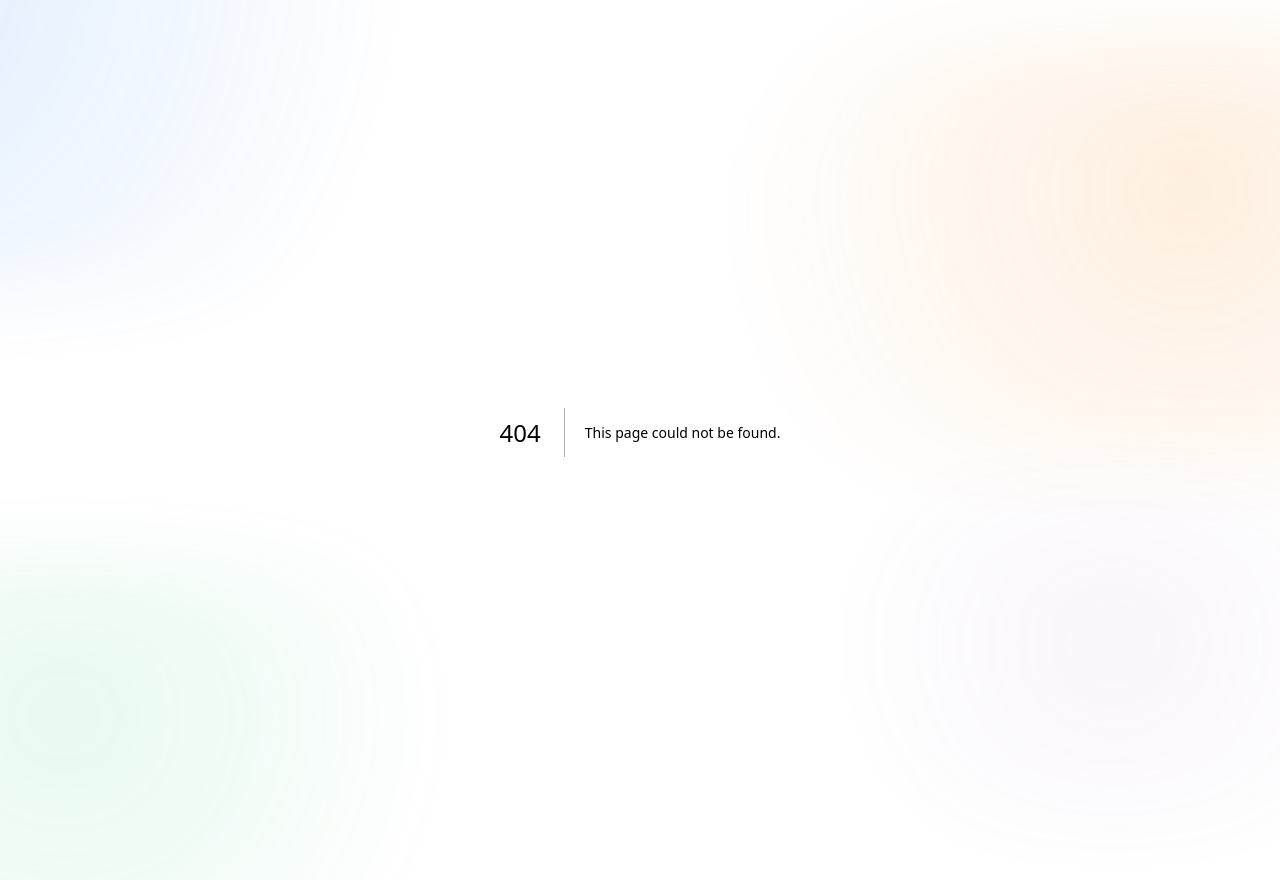
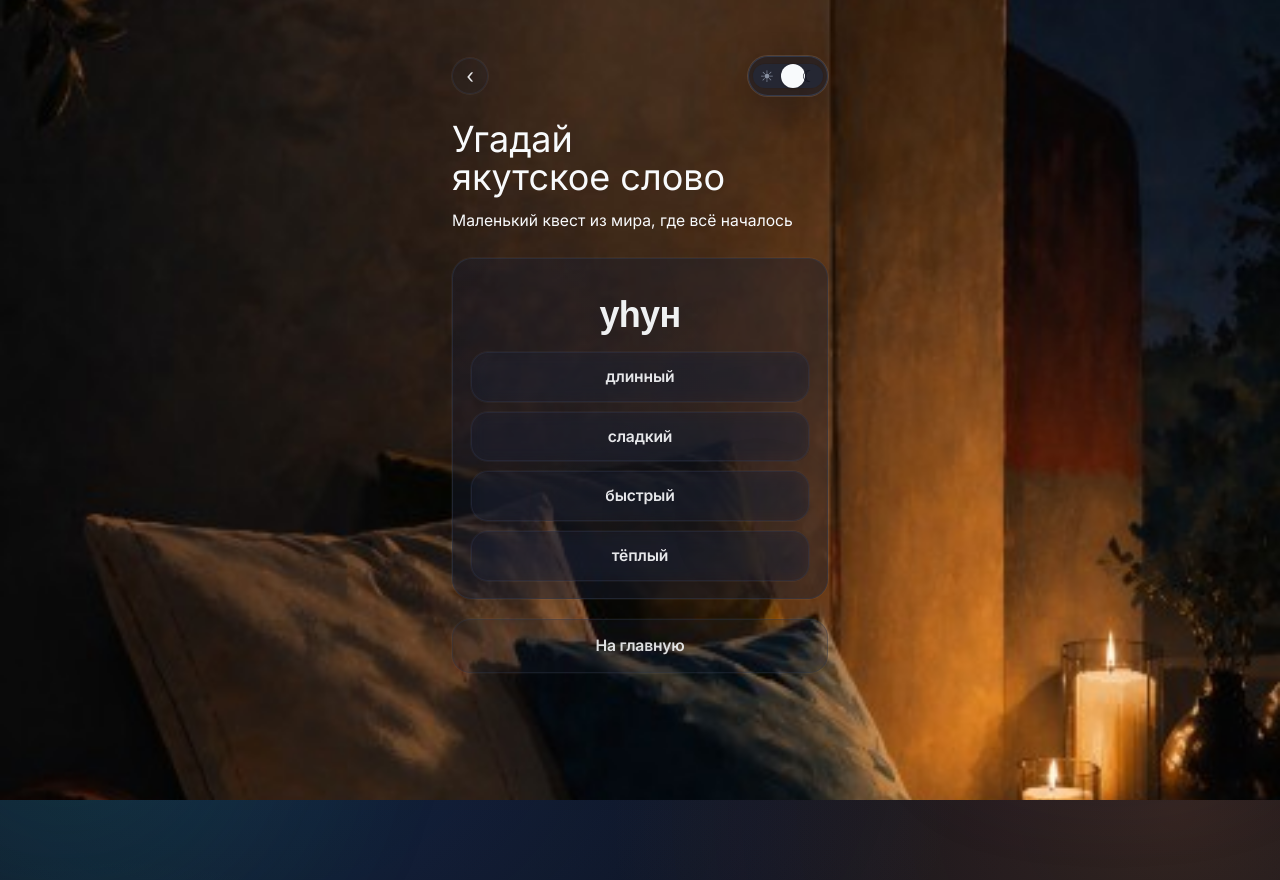
Before and after one commit to m05v08-gif/Nikitabirthday, a Next.js app: page /yakut-quest in a window 1280 px wide. Before the commit this address had no page. Built offline with nearby package versions, Linux system fonts and the light colour scheme.

Commit message:
Move Yakut quest to separate page

```diff
--- /dev/null
+++ b/src/app/yakut-quest/page.tsx
@@ -0,0 +1,67 @@
+"use client";
+
+import Link from "next/link";
+import { ThemeToggle } from "@/components/theme-toggle";
+import { YakutWordQuest } from "@/components/yakut-word-quest";
+
+export default function YakutQuestPage() {
+  return (
+    <main className="yakut-quest-page relative min-h-[100dvh] w-full overflow-hidden">
+      {/* Background: align with Stories/Ideas fixed full-screen treatment */}
+      <div
+        aria-hidden="true"
+        className="pointer-events-none fixed inset-0 z-[5] h-[100vh] min-h-[100dvh] w-screen"
+      >
+        <div className="h-full w-full bg-[image:var(--home-artwork)] bg-cover bg-center bg-no-repeat opacity-100 [filter:brightness(var(--home-bg-brightness))]" />
+        <div className="absolute left-0 top-0 h-[46dvh] w-full bg-[image:var(--home-top-scrim)] opacity-[var(--home-top-scrim-opacity)]" />
+        <div className="absolute bottom-0 left-0 h-[34dvh] w-full bg-[image:var(--home-bottom-scrim)] opacity-[var(--home-bottom-scrim-opacity)]" />
+      </div>
+
+      <div className="relative z-20 animate-fade-in-up">
+        <div className="mx-auto max-w-[430px] px-4 pb-[calc(28px_+_env(safe-area-inset-bottom))] pt-[max(0.75rem,env(safe-area-inset-top))] sm:px-5">
+          {/* Top panel */}
+          <header className="pt-2 sm:pt-3">
+            <div className="flex items-center justify-between">
+              <Link
+                href="/"
+                className="inline-flex h-9 w-9 shrink-0 items-center justify-center rounded-full border border-[color:color-mix(in_oklab,var(--color-border)_45%,transparent)] bg-[color:color-mix(in_oklab,var(--color-panel-2)_30%,transparent)] text-[color:color-mix(in_oklab,var(--color-fg)_92%,transparent)] ring-1 ring-[color:color-mix(in_oklab,var(--color-ring)_45%,transparent)] backdrop-blur-sm transition active:scale-[0.98] motion-safe:hover:bg-[color:color-mix(in_oklab,var(--color-panel)_36%,transparent)]"
+                aria-label="Назад"
+              >
+                <span aria-hidden="true" className="text-xl leading-none">
+                  ‹
+                </span>
+              </Link>
+
+              <ThemeToggle className="home-hero-toggle border-[color:color-mix(in_oklab,var(--color-border)_30%,transparent)] bg-[color:color-mix(in_oklab,var(--color-toggle-bg)_28%,transparent)] ring-1 ring-[color:color-mix(in_oklab,var(--color-ring)_34%,transparent)] backdrop-blur-[18px] motion-safe:hover:translate-y-0 motion-safe:hover:shadow-[var(--shadow-card)]" />
+            </div>
+          </header>
+
+          {/* Hero */}
+          <div className="mt-6">
+            <h1 className="home-hero-title text-balance-safe text-[2.05rem] leading-[1.06] sm:text-[2.25rem]">
+              Угадай якутское слово
+            </h1>
+            <p className="home-hero-sub mt-3 text-pretty text-[0.98rem] leading-relaxed text-[color:var(--home-hero-sub)]">
+              Маленький квест из мира, где всё началось
+            </p>
+          </div>
+
+          {/* Quest */}
+          <div className="mt-6">
+            <YakutWordQuest />
+          </div>
+
+          {/* Back to home */}
+          <div className="mt-5">
+            <Link
+              href="/"
+              className="inline-flex w-full items-center justify-center rounded-[1.15rem] border border-[color:color-mix(in_oklab,var(--color-border)_42%,transparent)] bg-[color:color-mix(in_oklab,var(--color-panel-2)_40%,transparent)] px-4 py-3.5 text-[0.98rem] font-semibold tracking-[-0.01em] text-[color:color-mix(in_oklab,var(--color-fg)_88%,transparent)] ring-1 ring-[color:color-mix(in_oklab,var(--color-ring)_26%,transparent)] backdrop-blur-[16px] transition active:scale-[0.99] motion-safe:hover:bg-[color:color-mix(in_oklab,var(--color-panel)_40%,transparent)]"
+            >
+              На главную
+            </Link>
+          </div>
+        </div>
+      </div>
+    </main>
+  );
+}
--- a/src/components/main-home-screen.tsx
+++ b/src/components/main-home-screen.tsx
@@ -1,6 +1,5 @@
 import Link from "next/link";
 import { ThemeToggle } from "@/components/theme-toggle";
-import { YakutWordQuest } from "@/components/yakut-word-quest";
 
 function Tile({
   title,
@@ -11,9 +10,10 @@ function Tile({
   title: string;
   subtitle: string;
   href: string;
-  variant: "stories" | "ideas";
+  variant: "stories" | "ideas" | "yakut";
 }) {
-  const variantClass = variant === "stories" ? "home-tile--stories" : "home-tile--ideas";
+  const variantClass =
+    variant === "stories" ? "home-tile--stories" : variant === "ideas" ? "home-tile--ideas" : "home-tile--yakut";
   const panel =
     variant === "stories"
       ? "bg-[color:color-mix(in_oklab,var(--color-panel)_22%,transparent)]"
@@ -21,7 +21,9 @@ function Tile({
   const glow =
     variant === "stories"
       ? "bg-[radial-gradient(circle_at_18%_18%,color-mix(in_oklab,var(--blob-b)_14%,transparent),transparent_62%),radial-gradient(circle_at_82%_78%,color-mix(in_oklab,var(--blob-a)_12%,transparent),transparent_66%)]"
-      : "bg-[radial-gradient(circle_at_20%_28%,color-mix(in_oklab,var(--blob-a)_12%,transparent),transparent_64%),radial-gradient(circle_at_78%_22%,color-mix(in_oklab,var(--blob-c)_10%,transparent),transparent_66%)]";
+      : variant === "ideas"
+        ? "bg-[radial-gradient(circle_at_20%_28%,color-mix(in_oklab,var(--blob-a)_12%,transparent),transparent_64%),radial-gradient(circle_at_78%_22%,color-mix(in_oklab,var(--blob-c)_10%,transparent),transparent_66%)]"
+        : "bg-[radial-gradient(circle_at_20%_28%,color-mix(in_oklab,var(--blob-c)_12%,transparent),transparent_64%),radial-gradient(circle_at_78%_22%,color-mix(in_oklab,var(--blob-b)_10%,transparent),transparent_66%)]";
 
   return (
     <Link
@@ -85,9 +87,8 @@ export function MainHomeScreen() {
             href="/stories"
           />
           <Tile variant="ideas" title="Вдохновения" subtitle="Разные идеи на вечер" href="/ideas" />
+          <Tile variant="yakut" title="Угадай якутское слово" subtitle="Маленький квест" href="/yakut-quest" />
         </section>
-
-        <YakutWordQuest />
 
         <p className="home-helper home-helper-wrap mt-9 text-center text-[0.72rem] leading-relaxed opacity-95">
           <span className="block">Совет: добавь страницу на экран телефона</span>
--- a/src/components/yakut-word-quest.tsx
+++ b/src/components/yakut-word-quest.tsx
@@ -166,7 +166,7 @@ export function YakutWordQuest() {
     "border-[color:color-mix(in_oklab,var(--color-border)_55%,transparent)]";
 
   return (
-    <section className="mt-4">
+    <section>
       <div
         className={`relative overflow-hidden rounded-[1.25rem] border ${cardBg} p-[1.1rem] ring-1 ring-[color:color-mix(in_oklab,var(--color-ring)_34%,transparent)] backdrop-blur-[16px]`}
       >
@@ -176,12 +176,6 @@ export function YakutWordQuest() {
         />
 
         <div className="relative">
-          <div className="font-display text-[1.18rem] font-semibold leading-[1.1] tracking-[-0.02em] text-[color:color-mix(in_oklab,var(--color-fg)_92%,transparent)]">
-            Угадай якутское слово
-          </div>
-          <div className="mt-2 text-[0.92rem] leading-[1.45] tracking-[-0.01em] text-[color:color-mix(in_oklab,var(--color-muted)_92%,transparent)]">
-            Маленький квест из мира, где всё началось
-          </div>
 
           <div key={`${current.word}-${version}`} className="mt-5 animate-[yakut_fade_420ms_ease-out_both]">
             <div className="text-center font-display text-[2.25rem] font-semibold leading-none tracking-[-0.03em] text-[color:color-mix(in_oklab,var(--color-fg)_96%,transparent)]">
@@ -211,10 +205,10 @@ export function YakutWordQuest() {
                 "ring-2 ring-[color:color-mix(in_oklab,var(--blob-b)_22%,transparent)]";
 
               const wrong =
-                "border-[color:color-mix(in_oklab,hsl(18_70%_52%_/_0.32)_58%,transparent)] " +
-                "bg-[color:color-mix(in_oklab,hsl(18_70%_52%_/_0.12)_44%,transparent)] " +
+                "border-[color:color-mix(in_oklab,hsl(16_66%_50%_/_0.26)_58%,transparent)] " +
+                "bg-[color:color-mix(in_oklab,hsl(16_66%_50%_/_0.10)_44%,transparent)] " +
                 "text-[color:color-mix(in_oklab,var(--color-fg)_88%,transparent)] " +
-                "ring-1 ring-[color:color-mix(in_oklab,hsl(18_70%_52%_/_0.12)_45%,transparent)]";
+                "ring-1 ring-[color:color-mix(in_oklab,hsl(16_66%_50%_/_0.10)_45%,transparent)]";
 
               const chosen =
                 "border-[color:color-mix(in_oklab,var(--color-fg)_20%,transparent)] " +
```
